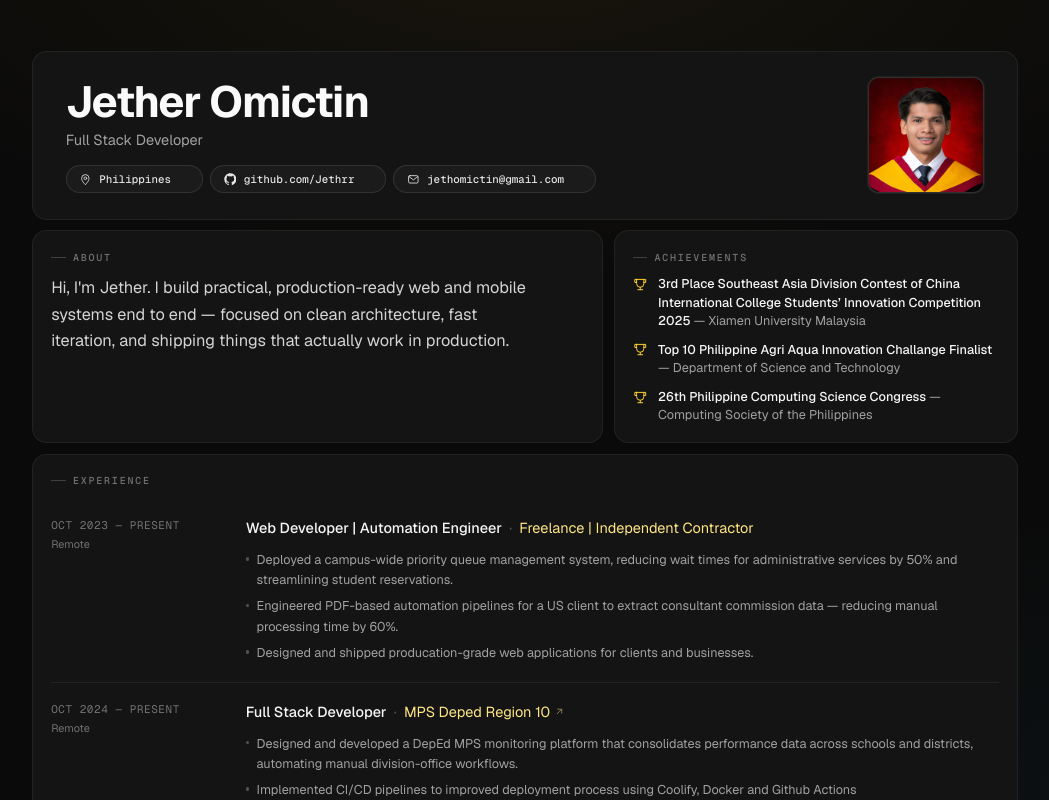
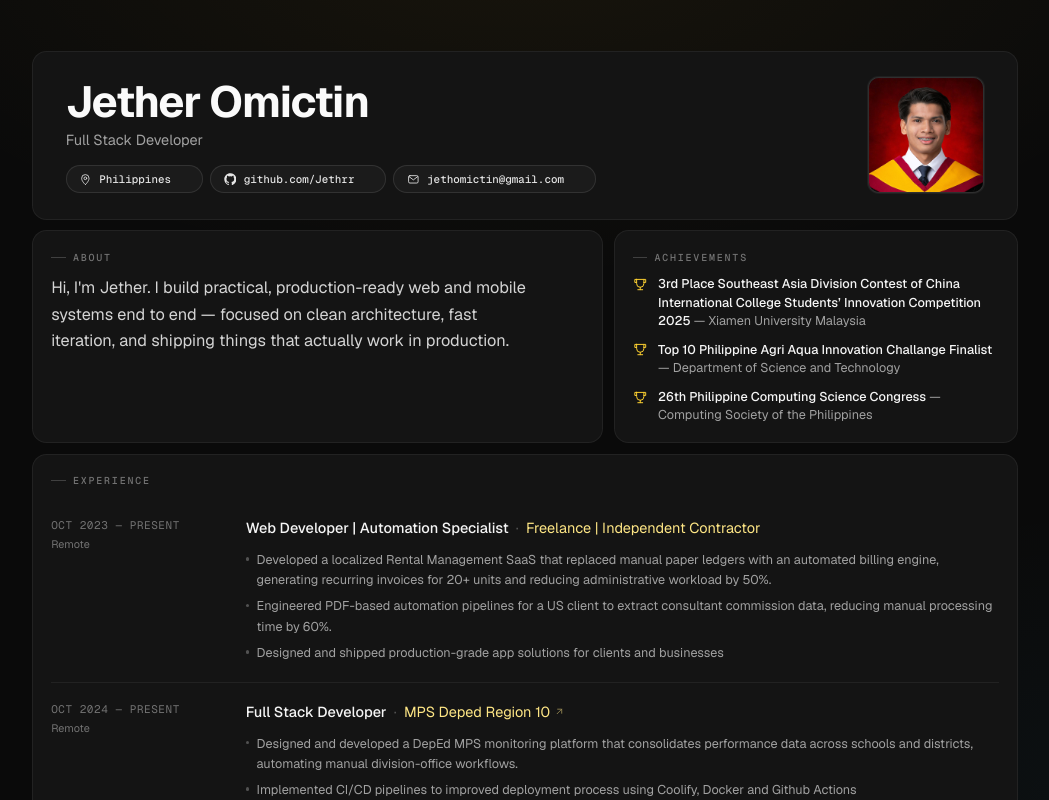
Before and after one commit to Jethrr/portfolio-v2, a Next.js app: page / in a window 1280 px wide. Shown: the top 800 px of the page, without its empty margins (115-1164 px from the left). Built offline with nearby package versions, Linux system fonts and the light colour scheme.

Commit message:
fix: bullet points

```diff
--- a/app/data.ts
+++ b/app/data.ts
@@ -34,13 +34,13 @@ export type Experience = {
 export const experience: Experience[] = [
   {
     company: "Freelance | Independent Contractor",
-    role: "Web Developer | Automation Engineer",
+    role: "Web Developer | Automation Specialist",
     period: "Oct 2023 — Present",
     location: "Remote",
     bullets: [
-      "Deployed a campus-wide priority queue management system, reducing wait times for administrative services by 50% and streamlining student reservations.",
-      "Engineered PDF-based automation pipelines for a US client to extract consultant commission data — reducing manual processing time by 60%.",
-      "Designed and shipped producation-grade web applications for clients and businesses.",
+      "Developed a localized Rental Management SaaS that replaced manual paper ledgers with an automated billing engine, generating recurring invoices for 20+ units and reducing administrative workload by 50%.",
+      "Engineered PDF-based automation pipelines for a US client to extract consultant commission data, reducing manual processing time by 60%.",
+      "Designed and shipped production-grade app solutions for clients and businesses",
     ],
   },
   {
```
